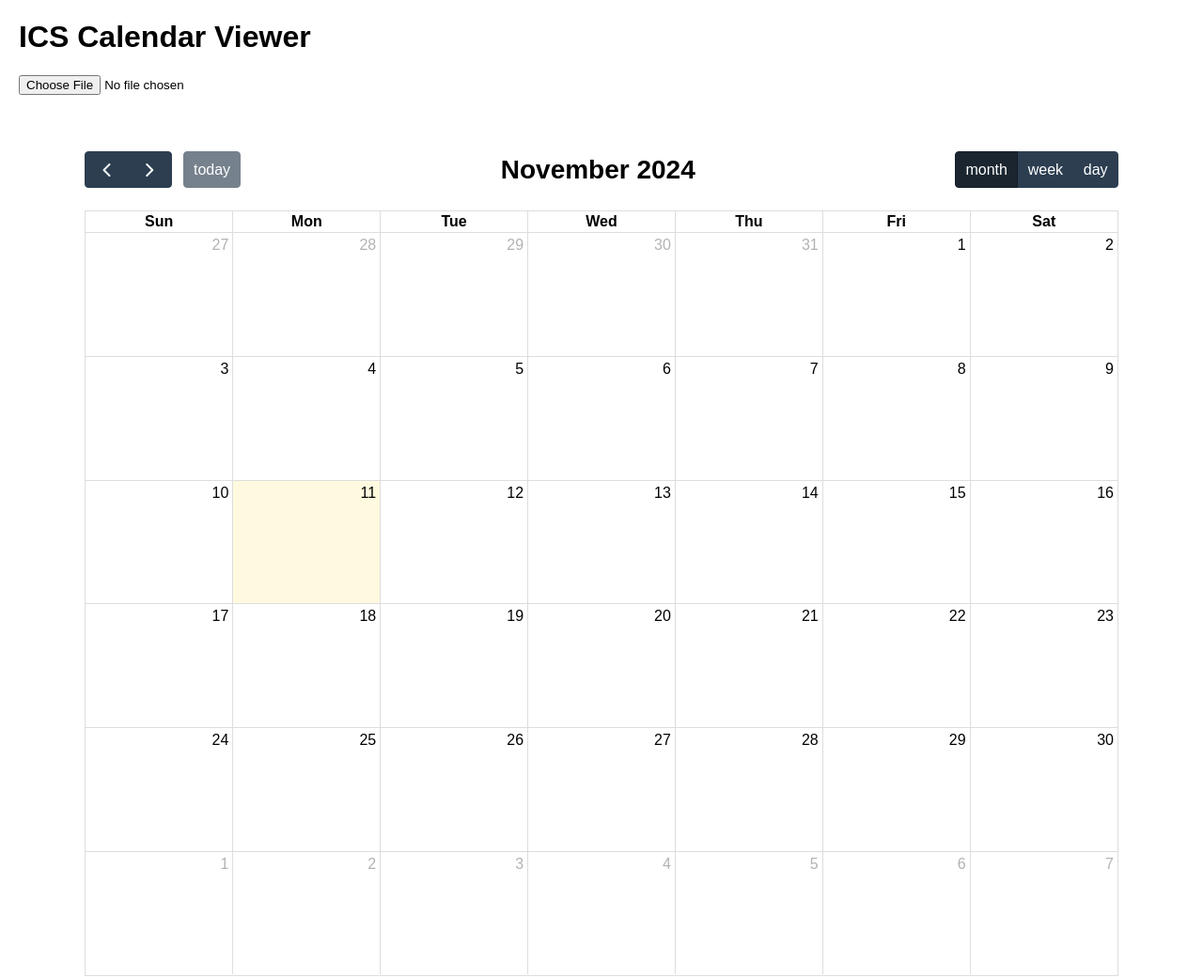
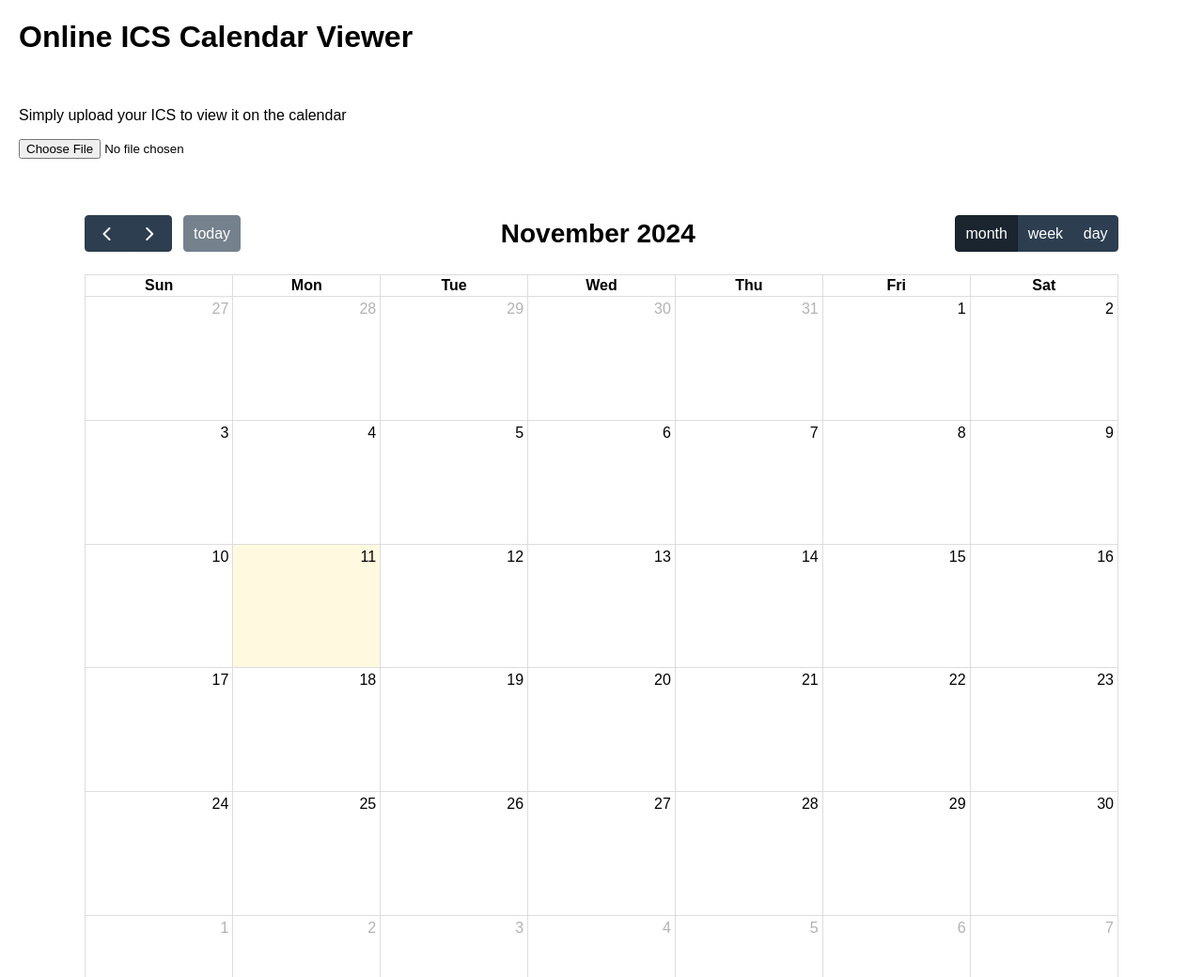
Before and after one commit to Noobstradamus/onlineicsviewer, a plain HTML site: page index.html in a window 1280 px wide. Shown: the top 1040 px of the page at 94% size. Drawn offline with Linux system fonts and the light colour scheme; a script that the page names is missing.

Commit message:
Update index.html

```diff
--- a/index.html
+++ b/index.html
@@ -8,7 +8,8 @@
   <link rel="stylesheet" href="styles.css" />
 </head>
 <body>
-  <h1>ICS Calendar Viewer</h1>
+  <h1>Online ICS Calendar Viewer</h1><br/>
+  <p>Simply upload your ICS to view it on the calendar</p></p>
   <input type="file" id="icsFileInput" accept=".ics" />
   <div id="calendar"></div>
 
```
